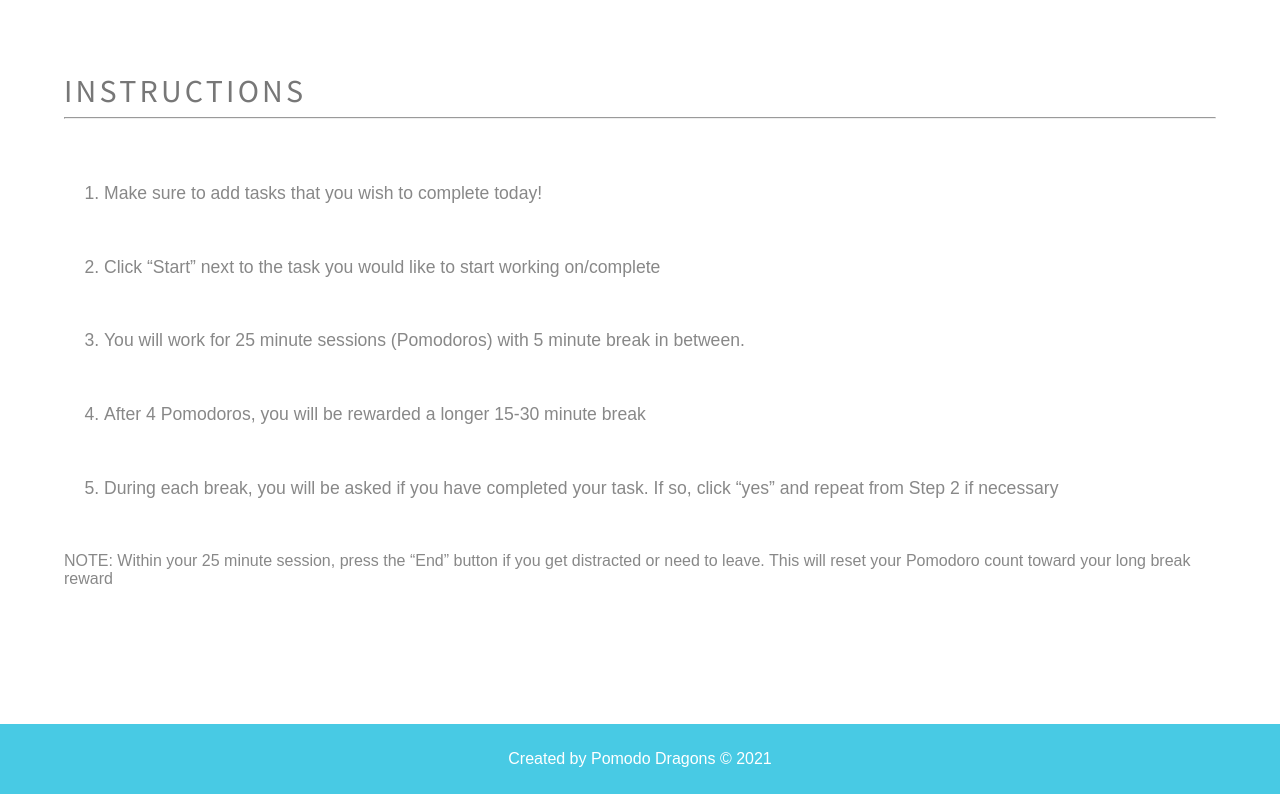
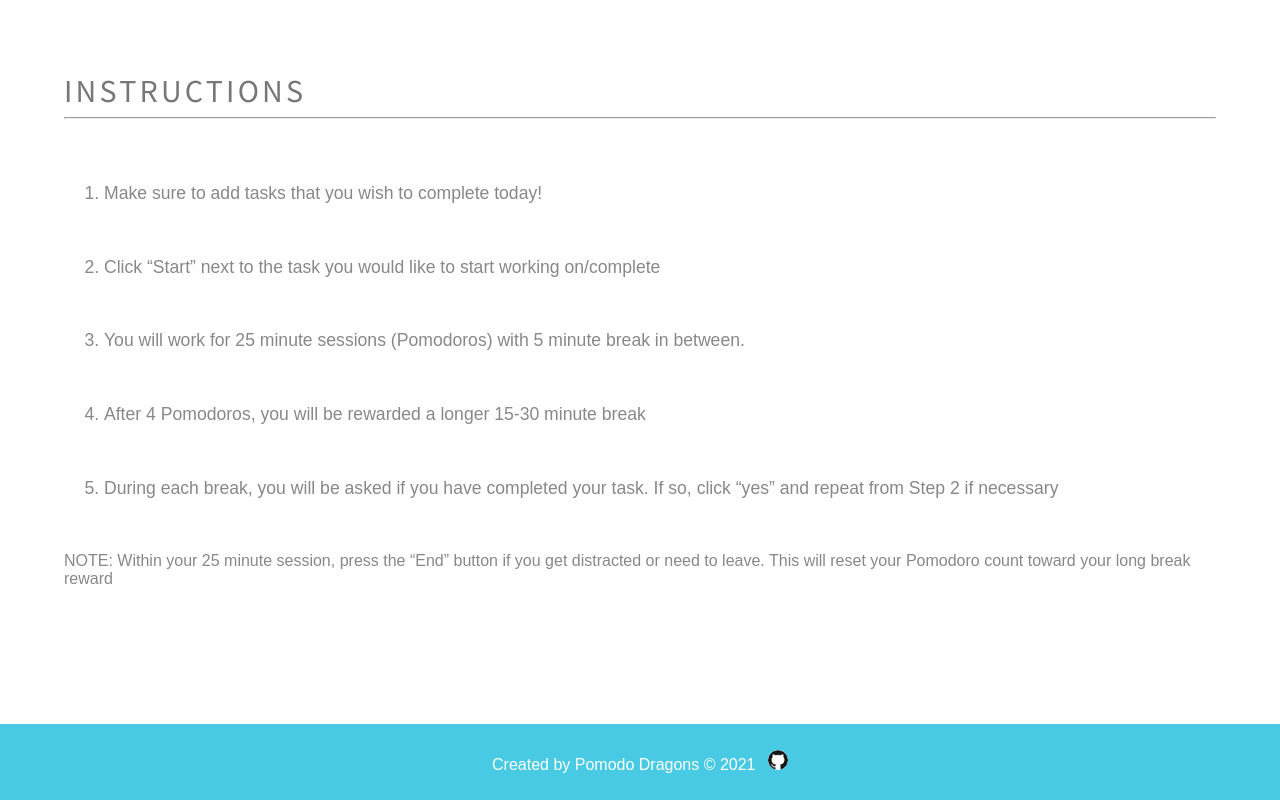
Before and after one commit to seanye24/cse110-w21-group6, a website built with webpack: page src/index.html in a window 1280 px wide. Shown: the part 864-1664 px from the top of the page. Built offline with nearby package versions, Linux system fonts and the light colour scheme; a web font is replaced by a local one.

Commit message:
Move github icon to footer

```diff
--- a/src/index.html
+++ b/src/index.html
@@ -29,12 +29,6 @@
         <li><a class="link" href="#main">POMODORO TIMER</a></li>
         <li><a class="link" href="#instructions">INSTRUCTIONS</a></li>
       </ul>
-      <a
-        href="https://github.com/seanye24/cse110-w21-group6"
-        target="_blank"
-        rel="noreferrer noopener"
-        ><img src="assets/github-icon.png" alt="github" class="github-icon"
-      /></a>
     </nav>
     <div id="main">
       <progress-ring
@@ -80,7 +74,15 @@
     </div>
 
     <footer>
-      <p>Created by Pomodo Dragons © 2021</p>
+      <p>
+        Created by Pomodo Dragons © 2021&ensp;
+        <a
+          href="https://github.com/seanye24/cse110-w21-group6"
+          target="_blank"
+          rel="noreferrer noopener"
+          ><img src="assets/github-icon.png" alt="github" class="github-icon"
+        /></a>
+      </p>
     </footer>
   </body>
 </html>
```
